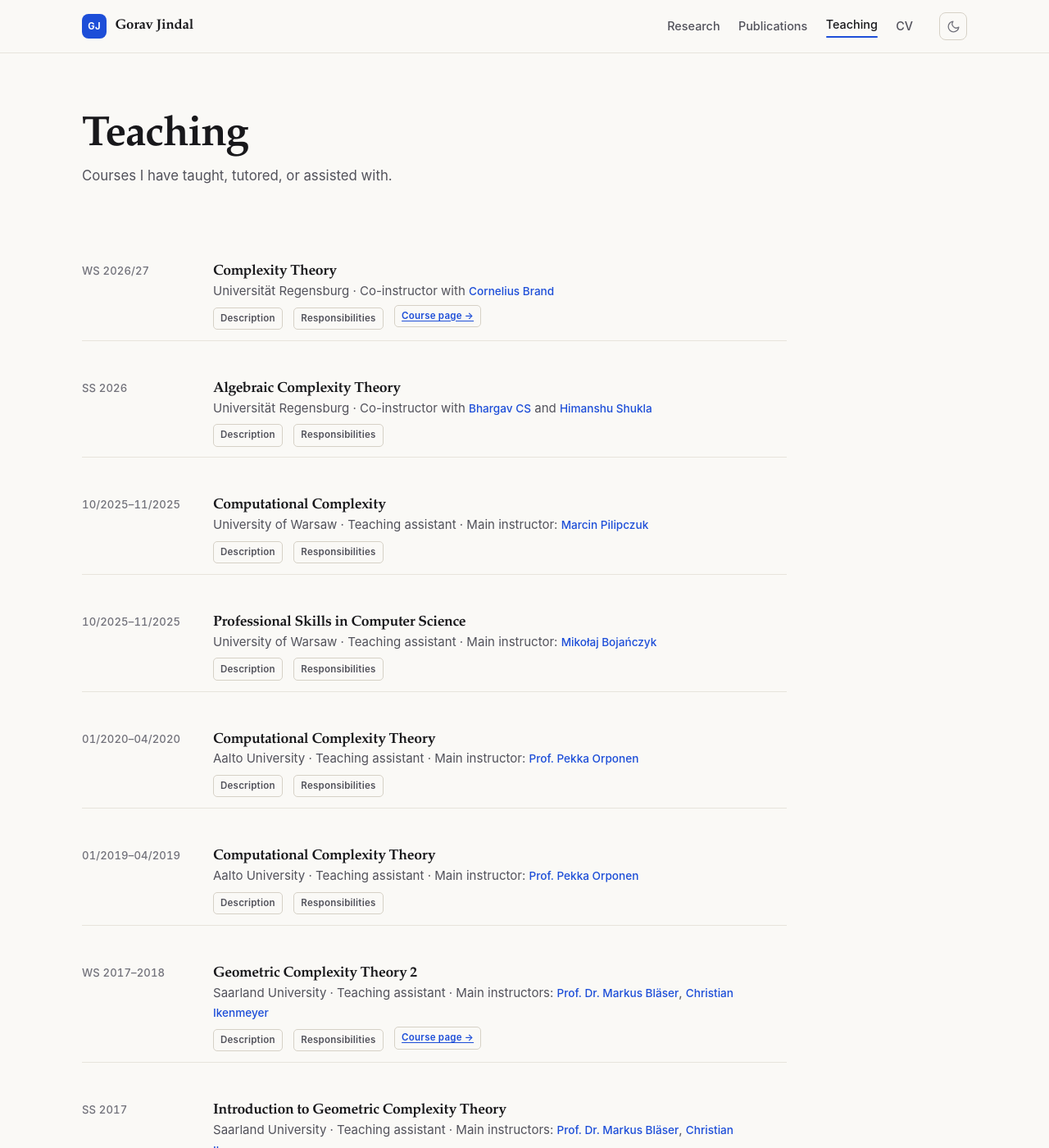
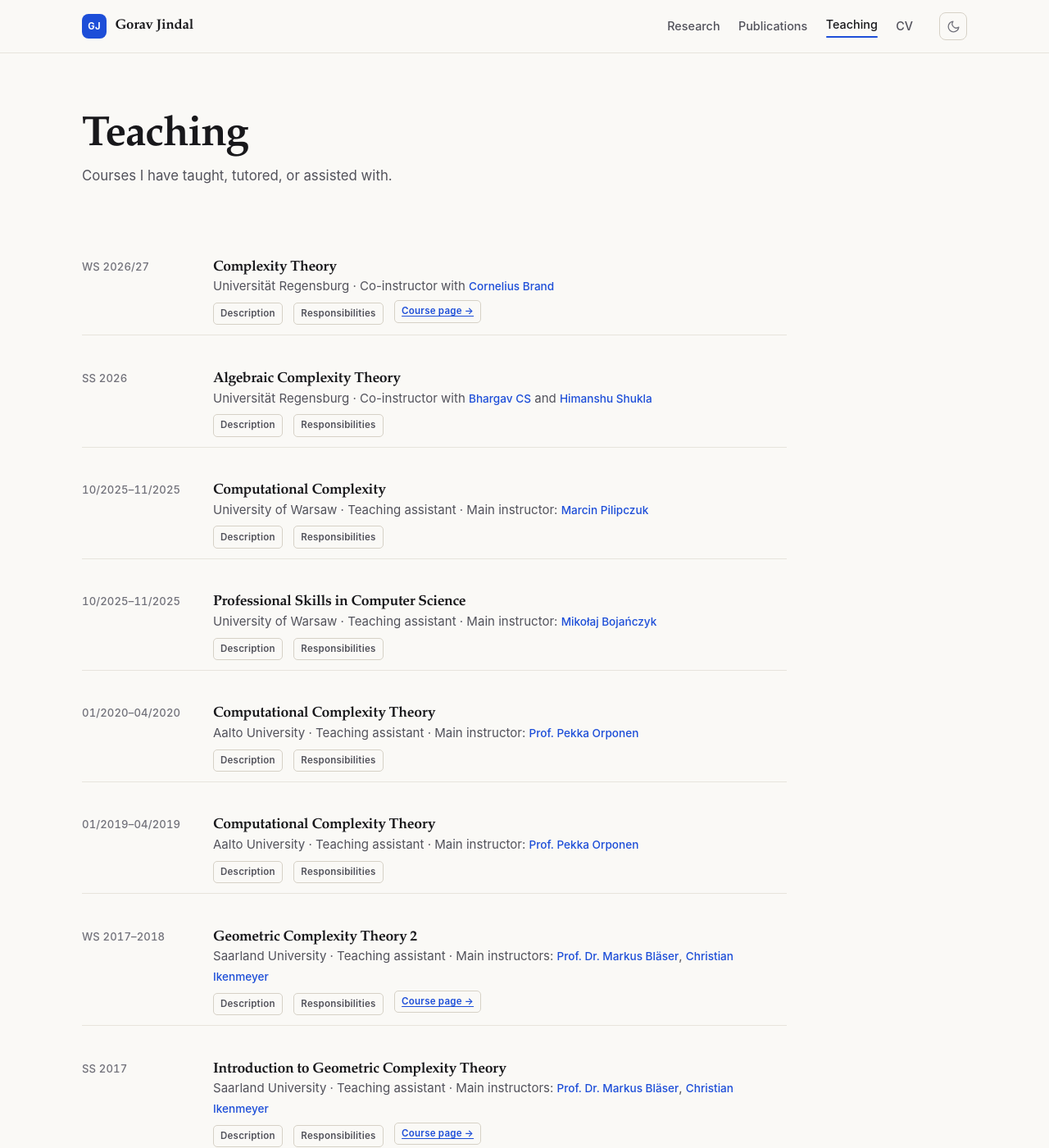
Before and after one commit to goravjindal/goravjindal.github.io, a Jekyll site: the page built from _pages/teaching.md, in a window 1280 px wide and 1400 px high. Shown: the whole window at 82% size. Built offline with Jekyll 4.4.1, drawn with Linux system fonts in a browser that asks for light colours.

Commit message:
Reduce space above teaching course rows

```diff
--- a/assets/css/main.css
+++ b/assets/css/main.css
@@ -826,7 +826,7 @@ hr {
   grid-template-columns: 8.5rem minmax(0, 1fr);
   align-items: baseline;
   gap: 1.5rem;
-  padding: 0.8rem 0;
+  padding: 0.45rem 0 0.75rem;
   border-top: 1px solid var(--rule);
 }
 
```
